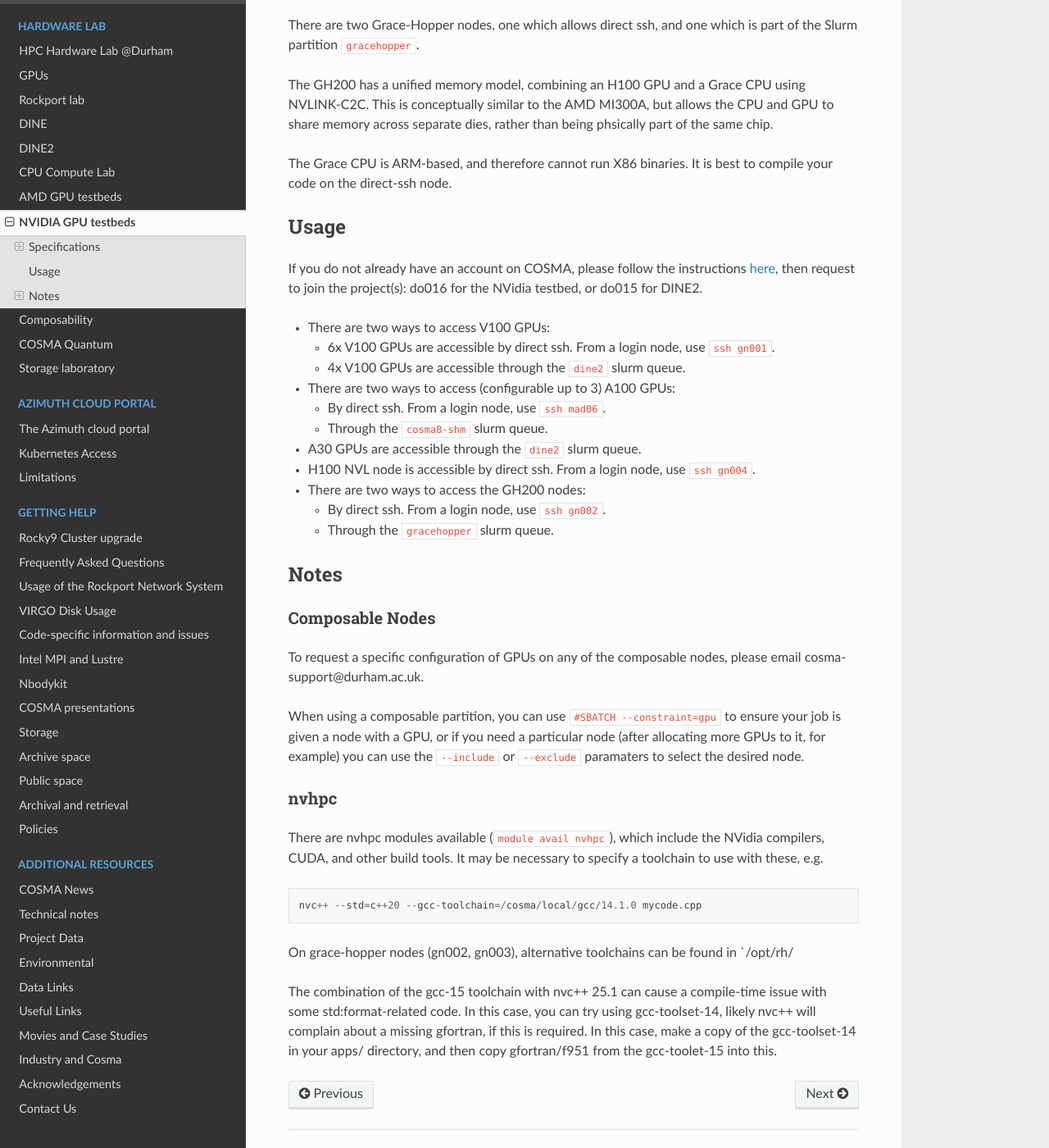
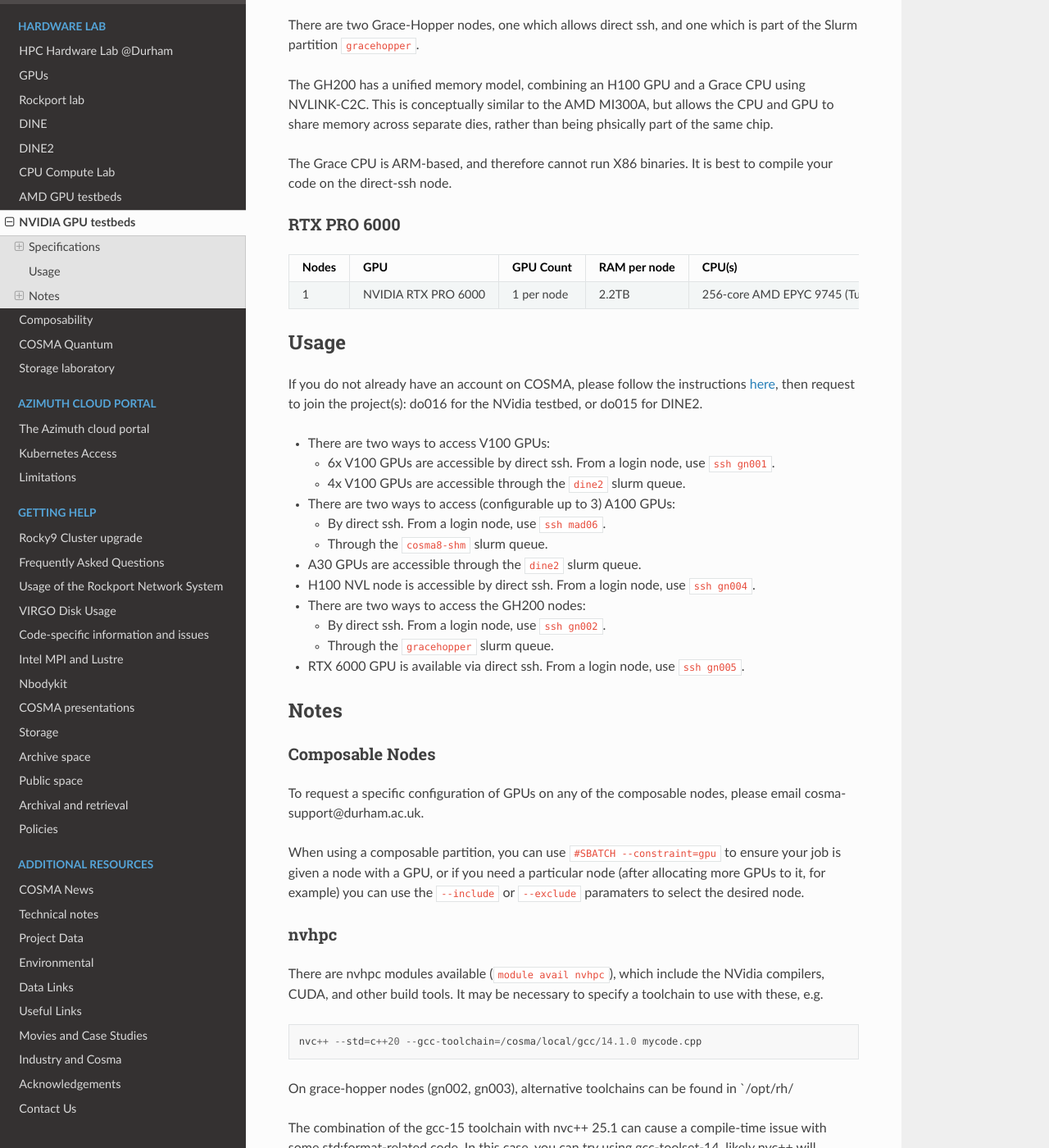
Before and after one commit to agb32/cosmadoc, a Sphinx documentation site: the page built from docs/source/nvidiagpu.md, in a window 1280 px wide and 1400 px high, scrolled down 2322 px. Shown: the whole window at 82% size. Built offline with Sphinx 7.4.7 and the Read the Docs theme 3.1.0, drawn with Linux system fonts in a browser that asks for light colours.

Commit message:
Add RTX 6k to nvidiagpu, consolidate notes

```diff
--- a/docs/source/nvidiagpu.md
+++ b/docs/source/nvidiagpu.md
@@ -88,6 +88,12 @@ The GH200 has a unified memory model, combining an H100 GPU and a Grace CPU usin
 
 The Grace CPU is ARM-based, and therefore cannot run X86 binaries.  It is best to compile your code on the direct-ssh node.
 
+### RTX PRO 6000
+
+| Nodes | GPU | GPU Count | RAM per node | CPU(s) |
+| ----- | --- | --------- | ------------ | ------ |
+| 1 | NVIDIA RTX PRO 6000 | 1 per node | 2.2TB | 256-core AMD EPYC 9745 (Turin) |
+
 ## Usage
 
 If you do not already have an account on COSMA, please follow the instructions [here](account.md), then request to join the project(s): do016 for the NVidia testbed, or do015 for DINE2.
@@ -103,6 +109,7 @@ If you do not already have an account on COSMA, please follow the instructions [
 - There are two ways to access the GH200 nodes:
     - By direct ssh.  From a login node, use `ssh gn002`.
     - Through the `gracehopper` slurm queue.
+- RTX 6000 GPU is available via direct ssh. From a login node, use `ssh gn005`.
 
 ## Notes
 
```
Also changed, not shown: docs/source/gpu.md (+0 -4 lines).
